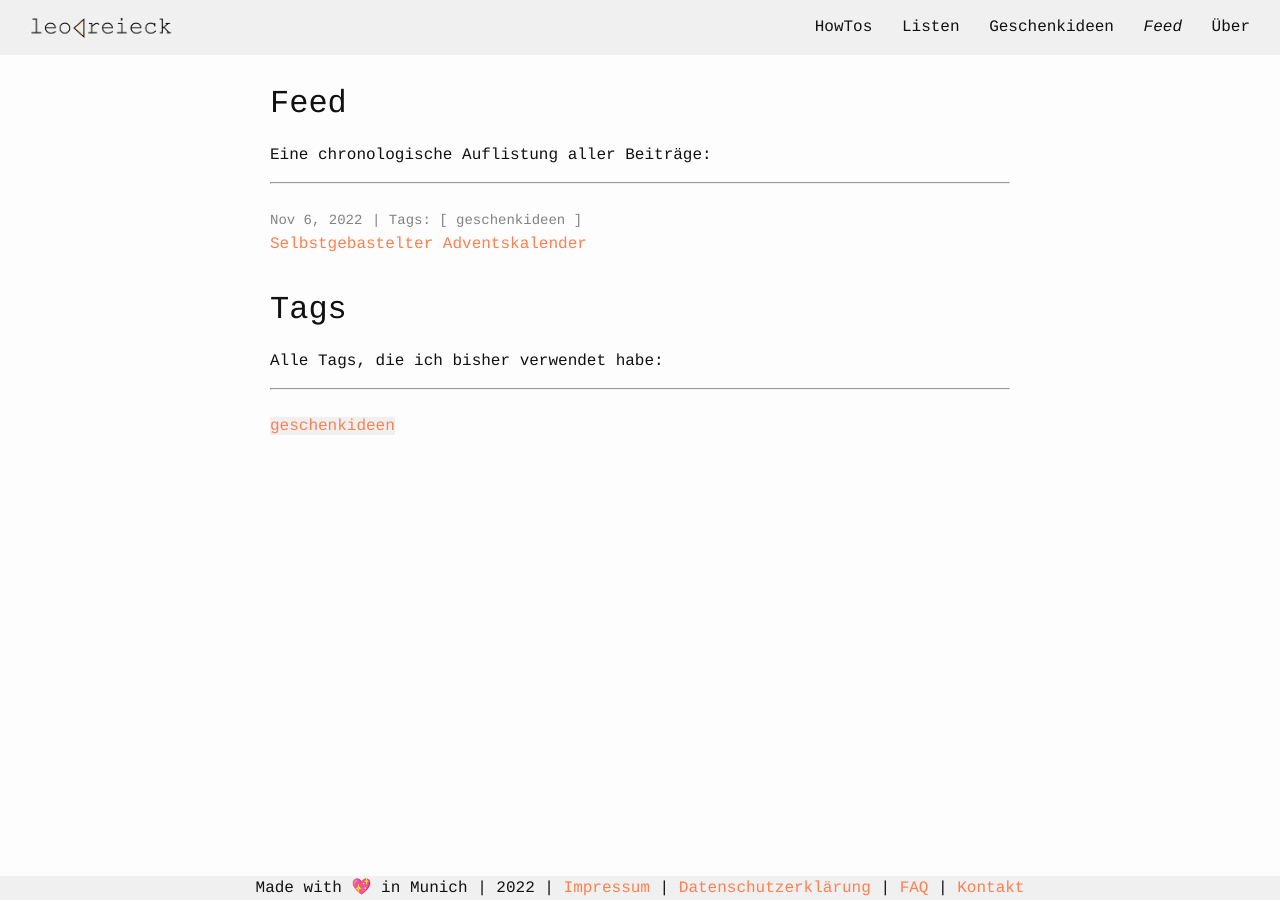
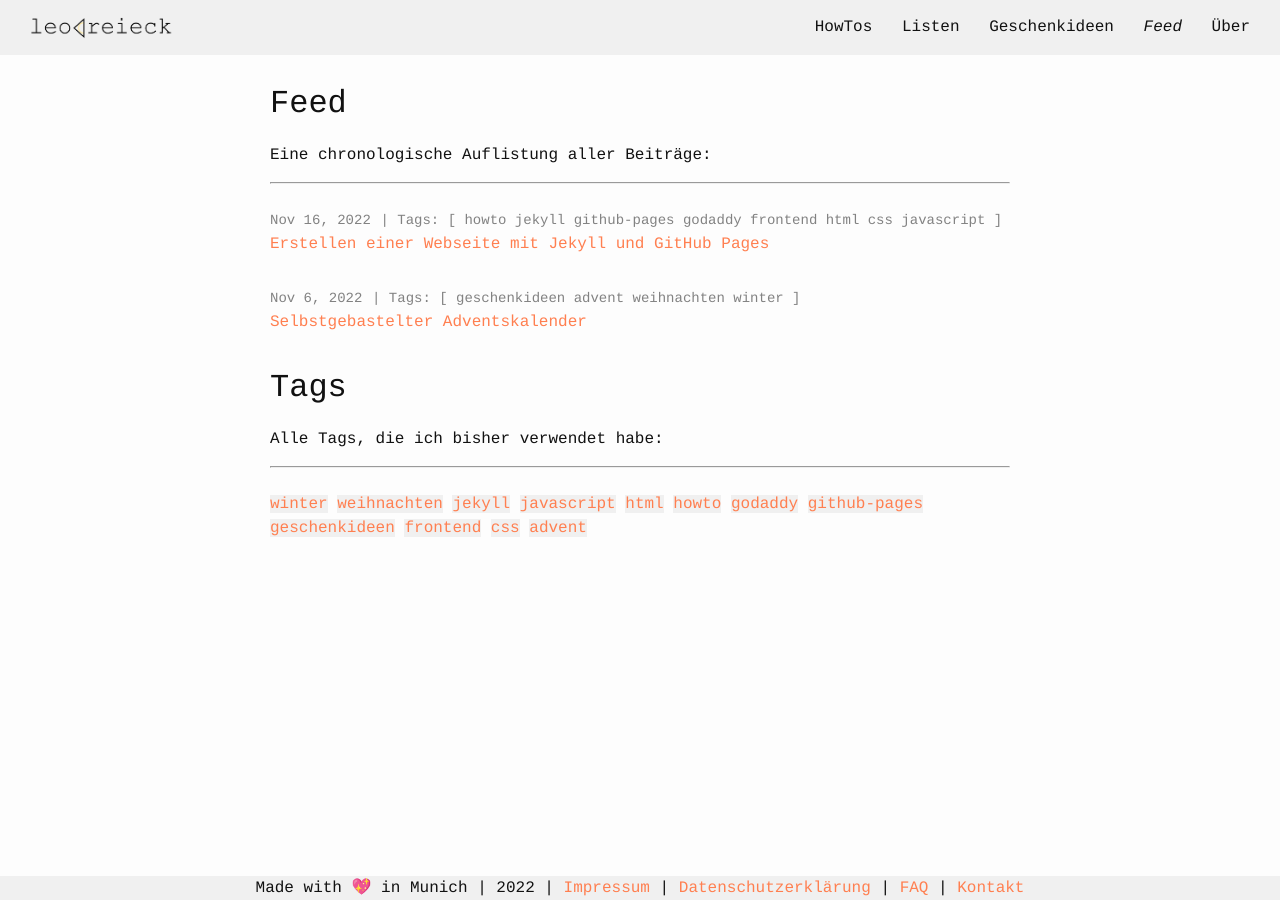
Before and after one commit to leodreieck/leodreieck.github.io, a Jekyll site: the page built from Posts.html, in a window 1280 px wide. Built offline with Jekyll 4.4.1, drawn with Linux system fonts in a browser that asks for light colours; some of the changed lines change nothing that is shown.

Commit message:
more tags and new howto: eigene webseite

```diff
--- a/_includes/tag-archive.html
+++ b/_includes/tag-archive.html
@@ -2,12 +2,13 @@
 <p>Alle Tags, die ich bisher verwendet habe:</p>
 <hr>
 <br>
+
 {% capture temptags %}
   {% for tag in site.tags %}
     {{ tag[1].size | plus: 1000 }}#{{ tag[0] }}#{{ tag[1].size }}
   {% endfor %}
 {% endcapture %}
-{% assign sortedtemptags = temptags | split:' ' | sort | reverse %}
+{% assign sortedtemptags = temptags | split:' ' | sort %}<!--{% assign sortedtemptags = temptags | split:' ' | sort| reverse %}-->
 {% for temptag in sortedtemptags %}
   {% assign tagitems = temptag | split: '#' %}
   {% capture tagname %}{{ tagitems[1] }}{% endcapture %}
--- a/_posts/2022-11-06-adventskalender.md
+++ b/_posts/2022-11-06-adventskalender.md
@@ -2,7 +2,7 @@
 layout: post
 title:  "Selbstgebastelter Adventskalender"
 date:   2022-11-06 18:30
-tags: geschenkideen
+tags: geschenkideen advent weihnachten winter
 description: Zahlreiche Ideen für Türchen eines selbstgebastelten Adventskalenders.
 ---
 
@@ -27,6 +27,7 @@ Weihnachten steht schon bald vor der Tür, und davor kommt die besinnliche Adven
 - Socken
 - Hobbybezogenes (Proteinriegel, Zubehör, ...)
 - Aufnäher oder Sticker
+- Hand- oder Sohlenwärmer
 
 ### Gutscheine
 - Glühwein auf dem Christkindlmarkt
--- /dev/null
+++ b/_posts/2022-11-13-eigene-website.md
@@ -0,0 +1,65 @@
+---
+layout: post
+title:  "Erstellen einer Webseite mit Jekyll und GitHub Pages"
+date:   2022-11-16 16:30
+tags: howto jekyll github-pages godaddy frontend html css javascript
+description: Eine kurze Einführung darin, wie ich diese Webseite erstellt habe.
+---
+
+In diesem Eintrag möchte ich meinen technischen Weg zu dieser Webseite beschreiben und allen bei der Orientierung helfen, die selbst auch schon immer mal eine eigene Webseite starten wollten. Direkt vorweg: Ich bin kein Frontend-Profi (Bei Webseiten und Apps unterteilt man in der Regel in ein Frontend (die Benutzeroberfläche) und ein Backend (die Datenbank o.Ä., die im Hintergrund läuft)). Ein wichtige Motivation für diese Website war, dass ich mich *learning by doing* in das Thema einarbeiten wollte und will. Korrekturen und Ergänzungen sind daher wärmstens willkommen.
+
+
+## Schritt 1: Technologieauswahl
+
+Bei der Technologieauswahl gibt es meiner Einschätzung nach 4 grobe Möglichkeiten, die auch die nachfolgenden Schritte beeinflussen bzw. zum Teil sogar überflüssig machen können. Absteigend sortiert nach Coding-Tauchtiefe/manueller Arbeit sehe ich folgende Möglichkeiten:
+
+### Variante 1: “Das Rad neu erfinden”
+
+Jede:r, der in der Schule mal Informatikunterricht besucht hat, hat vermutlich mal eine kleine Webseite in [HTML](https://www.w3schools.com/html/) gebaut. Meinem verwöhnten Generation Y-Eindruck nach wirkt es in vielen Bereichen wie ein zwar etwas mächtigeres, aber auch sehr viel umständlicheres [Markdown](https://de.wikipedia.org/wiki/Markdown). Mit [CSS](https://www.w3schools.com/Css/) kann man gebündelt Stil und Format bestimmter Bausteine festlegen, z.B. dass alle großen Überschriften immer Pink und rechtsbündig sind. Mit HTML und CSS kann man bereits recht viel anstellen, aber für Feinheiten wird man schnell zu [JavaScript](https://www.w3schools.com/js/DEFAULT.asp) greifen, mit dem man z.B. Knöpfe bauen kann, die einen wieder an den Anfang der Seite bringen
+
+### Variante 2: “Ich kenne mich etwas aus und/oder habe zu viel Zeit”
+
+In dieser Kategorie, in die ich mich selbst einordnen würde, verwendet man Website-Builder wie [Jekyll](https://jekyllrb.com/) oder [Hugo](https://gohugo.io/), die eine große Auswahl an vorgefertigten Themes und Funktionalitäten anbieten, die mit etwas Lese- und Schreibverständnis in HTML und CSS angepasst werden können.
+
+### Variante 3: “Gut & Günstig: Baukasten”
+
+Günstig bezieht sich hierbei nicht unbedingt nur auf die monetären Kosten, sondern vor allem auf die Zeit. Allrounder wie [Wordpress](https://wordpress.com/), [Wix](https://de.wix.com/), [Squarespace](https://de.squarespace.com/), [Jimdo](https://www.jimdo.com/de/) oder [IONOS](https://www.ionos.de/), aber auch traditionelle Hosting-Anbieter wie [Strato](https://www.strato.de/) oder [GoDaddy](https://www.godaddy.com/) (siehe auch [Schritt 4](#schritt-4-domain-und-hosting)) bieten Webseite-Baukästen an und sind damit ein guter No Code-Kompromiss für alle, die zügig und/oder ohne viele Vorkenntnisse eine eigene Webseite bauen und hosten lassen wollen. In der Regel kann man aus verschiedenen Themes wählen und diese leicht anpassen. Wer keine White Label-Domain benötigt, kann oft kostenfrei eine \<frei wählbar\>.\<anbieter\>.com verwenden.
+
+### Variante 4: “Team Genügsam”
+
+Für alle, die möglichst wenig Aufwand haben möchten und keinen Wert auf Personalisierung legen, sind vermutlich die gängigen Social Media- oder Blogging-Plattformen wie [Medium](https://medium.com/), [Twitter](https://twitter.com), [Instagram](https://www.instagram.com/) oder [LinkedIn](https://www.linkedin.com/) der beste Weg für einen eigenen Blog. Je nach Inhalt und Zielgruppe eignet sich mal die eine, mal die andere Plattform besser, aber im Grunde genommen benötigt man lediglich einen Account, um direkt loslegen zu können. Auch ist es hier möglicherweise am einfachsten, Interaktionen hervorzurufen und eine “Community” aufzubauen.
+
+Im professionellen Umfeld finden all diese Varianten in der Regel keinen Einsatz, auch wenn sich ein Frontend-Entwickler natürlich trotzdem gut mit HTML, CSS und JavaScript auskennen muss. Dort wird mit mächtigeren Frameworks wie [Django](https://www.djangoproject.com/), [Ruby on Rails](https://rubyonrails.org/), [Vue.js](https://vuejs.org/guide/introduction.html), [React](https://reactjs.org/), oder [Angular](https://angular.io/) gearbeitet. Diese wären für eine erste kleine, eigene Webseite wie diese, die so einfach wie möglich sein soll, meinem Eindruck nach etwas Overkill. Vielleicht ja bei meinem nächsten Projekt…
+
+## Schritt 2: Jekyll und alles drum herum
+
+Für *leodreieck.de* habe ich mich für Variante 2 aus Schritt 1 und Jekyll entschieden. Für den Einstieg bin ich einfach dem offiziellen [Jekyll-Guide](https://jekyllrb.com/docs/step-by-step/10-deployment/) gefolgt. Darin wird das Minima-Theme anwendet, eine sehr reduzierte Formatvorlage. Dies war perfekt für mich, da ich so leicht Anpassungen durchführen konnte. Wer möchte, kann aber auch schon [vorgefertigte](https://jekyllrb.com/docs/themes/#overriding-theme-defaults) Themes verwenden. Meine Navigationsleiste habe ich nicht wie im Guide beschrieben, sondern wie in der [GitHub-Dokumentation](https://github.com/jekyll/minima#customize-navigation-links) vorgeschlagen umgesetzt, da mir dies weniger umständlich vorkam. Zuletzt folgte ich für die Verwendung von Tags und der Tag-Wolke im Feed [diesem](http://longqian.me/2017/02/09/github-jekyll-tag/) Blog-Eintrag. Als zusätzliche Orientierung half mir außerdem [dieser](https://www.aleksandrhovhannisyan.com/blog/getting-started-with-jekyll-and-github-pages/) Blog-Eintrag, der sehr ausführlich ist und einige beruhigende Screenshots enthält.
+
+Als Editor verwende ich [Visual Studio Code](https://code.visualstudio.com/) (VSC), den aktuell wohl beliebtesten Editor. Für die Code-Versionierung in GitHub benötigt man außerdem [Git](https://git-scm.com/download/win). Für die Vorbereitung und Planung nutze ich außerdem das wunderbare [Notion](https://www.notion.so/product?fredir=1), mit dem ich quasi mein ganzes Leben plane und dokumentiere.
+
+## Schritt 3: Rechtliches
+
+Vorab ein Disclaimer: Ich bin kein Anwalt und kann unmöglich garantieren, dass das untenstehende ausreicht.
+
+Wenn ich alles richtig verstanden habe, benötigt man bereits sehr schnell ein Impressum und eine Datenschutzerklärung für die eigene Webseite. Die einzige Ausnahme ist eigentlich eine Seite, die wirklich nur für Familie und Freunde gedacht ist (wie z.B. ein Schüleraustausch-Blog). Alles Kommerzielle oder Redaktionelle (auch von zweifelhafter journalistischer Qualität wie diese Seite) braucht ein Impressum und eine Datenschutzerklärung. Glücklicherweise gibt es Angebote wie [eRecht24](https://www.e-recht24.de/), die dabei unterstützen, diese Erklärungen zu erstellen.
+
+Auch wenn es inzwischen manchmal so wirkt, zwingt einen dagegen niemand dazu, ein Cookie-Banner oder eine Aufforderung, Push-Benachrichtigungen zu aktivieren, einzurichten (sofern man keine Cookies platziert). Cookies sind kleine Informationsbrösel, die per se überhaupt nicht schlecht sein müssen und dem Server zB dabei helfen können, die Webseite an das Gerät (Handy oder Computer) anzupassen. Für solche funktionalen Cookies benötigt man meines Wissens nach keine Einwilligung der Besucher:innen. Hilfreiche Cookies, für die man aber bereits ein Banner benötigt, könnten zum Beispiel den Warenkorb auf einer Seite speichern oder die Stelle, auf der man zuletzt aufgehört hatte zu lesen. Analytics-Cookies sind wahrscheinlich der Grund für den allgemeinen Hass auf Cookies und können Google und Konsorten helfen, plattformübergreifend ein Klickprofil zu erstellen. Sie sind auch der Grund, wieso man die ganze Zeit Werbung von Webseiten bekommt, die man mal besucht hat. Private Browserfenster löschen übrigens neben dem Verlauf die Cookies, nachdem man sie geschlossen hat.
+
+<details>
+<summary> Fun Fact/Exkurs/gefährliches Halbwissen: Gutgläubiger Erklärungsansatz, wieso wir Werbung für Dinge sehen, über die wir nur offline gesprochen haben</summary>
+<p>
+Ihr kennt diesen besonders gruseligen Moment sicher auch: am einen Tag spricht man noch mit guten Freund:innen über einen Urlaub auf Bali (ohne ihn im Internet zu suchen!) und am nächsten Tag sieht man auf einmal Werbung für Flüge nach Bali. Das könnte ebenfalls mit den Cookies zusammenhängen. Anhand der Krümel, die wir mit unseren Klicks im Internet hinterlassen, werden “Profile” von uns angelegt (z.B.: Student, Single, keine Kinder, sportlich, …). Wenn jetzt eine Person mit einem sehr ähnlichen Profil (z.B.: gute Freund:innen) nach einem Urlaub in Bali suchen (weil sie zuvor mit ihrem guten Freund Leo darüber geredet haben und sich für einen Moment aus dem kühlen November wegträumen möchten), kann es für den Algorithmus Sinn ergeben, deren Klicks auch anderen ähnlichen Profilen (z.B.: mir!) vorzuschlagen. Ergänzt werden könnte das Ganze noch vom [Baader-Meinhoff-Phänomen](https://en.wikipedia.org/wiki/Frequency_illusion). Sehr gefährliches Halbwissen, aber ich finde, dass das gemäß [Ockhams Rasiermesser](https://de.wikipedia.org/wiki/Ockhams_Rasiermesser) eine ziemlich plausible Erklärung für das Phänomen ist. Exkurs Ende.
+</p>
+</details>
+<p></p>
+
+Da ich aktiv gar keine Cookies sammle und nur im Hintergrund die funktionalen Cookies zur korrekten Darstellung verwendet werden, kommt diese Seite also ohne das elendige Banner aus.
+
+<a name="schritt-4-domain-und-hosting">
+## Schritt 4: Domain und Hosting
+
+Damit eine Website im Internet erreichbar ist, muss sie auf einem Server gehostet werden, der, vereinfacht gesagt, den Anfragenden die Webseite zusendet und, falls vorhanden (z.B. in einem Online-Shop), die Datenbank verwaltet.
+
+Meine Webseite ist eine statische Website. Das bedeutet, dass bei der Benutzung keine großen Rechenoperationen auf dem Server ausführt werden. Das höchste der Gefühle ist ein Link auf eine andere Webseite. Da solche Webseiten wenig Speicher- und Rechenkapazitäten benötigen, gibt es für sie kostenlose Hosting-Angebote wie [Netlify](https://www.netlify.com/) oder [GitHub Pages](https://docs.github.com/en/pages). Ich nutze GitHub Pages, was wirklich sehr einfach und bequem ist.
+
+Standardmäßig sind Webseiten, die mit GitHub Pages gehostet werden, unter der Domain *\<Nutzername\>.github.io* erreichbar. Wenn man eine eigene, raketencoole Domain wie [leodreieck.de](http://leodreieck.de) nutzen möchte, muss man diese über Domainanbieter wie GoDaddy, IONOS oder Strato reservieren. Auf den ersten (in meinem Fall: ungeschulten) Blick unterscheiden sich die Anbieter kaum; ich habe mich für GoDaddy entscheiden. Gegen eine kleine jährliche Gebühr verwaltet der Anbieter die DNS. Das bedeutet, dass er wie ein Wegweiser Leute, die die Domain eintippen auf den richtigen Server verweist. Um die persönliche Domain in GitHub zu hinterlegen, folgte ich [dieser](https://docs.github.com/en/pages/configuring-a-custom-domain-for-your-github-pages-site/managing-a-custom-domain-for-your-github-pages-site) Anleitung.
```
